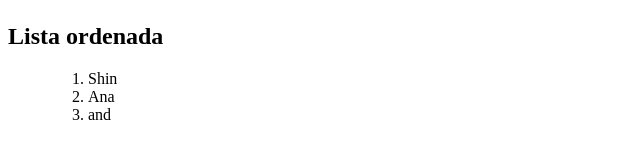
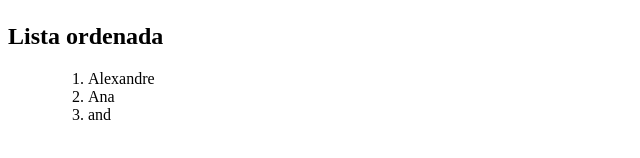
Before and after one commit to alexandremsantosjob/aula-listas, a plain HTML site: page index.html in a window 1280 px wide. Shown: the part 196-354 px from the top of the page, 0-640 px from the left. Drawn offline with Linux system fonts and the light colour scheme.

Commit message:
alterado nome Shin para Alexandre

```diff
--- a/index.html
+++ b/index.html
@@ -21,7 +21,7 @@
 
     <ol>
         <ol>
-            <li>Shin</li>
+            <li>Alexandre</li>
             <li>Ana</li>
             <li>and</li>
         </ol>
```
